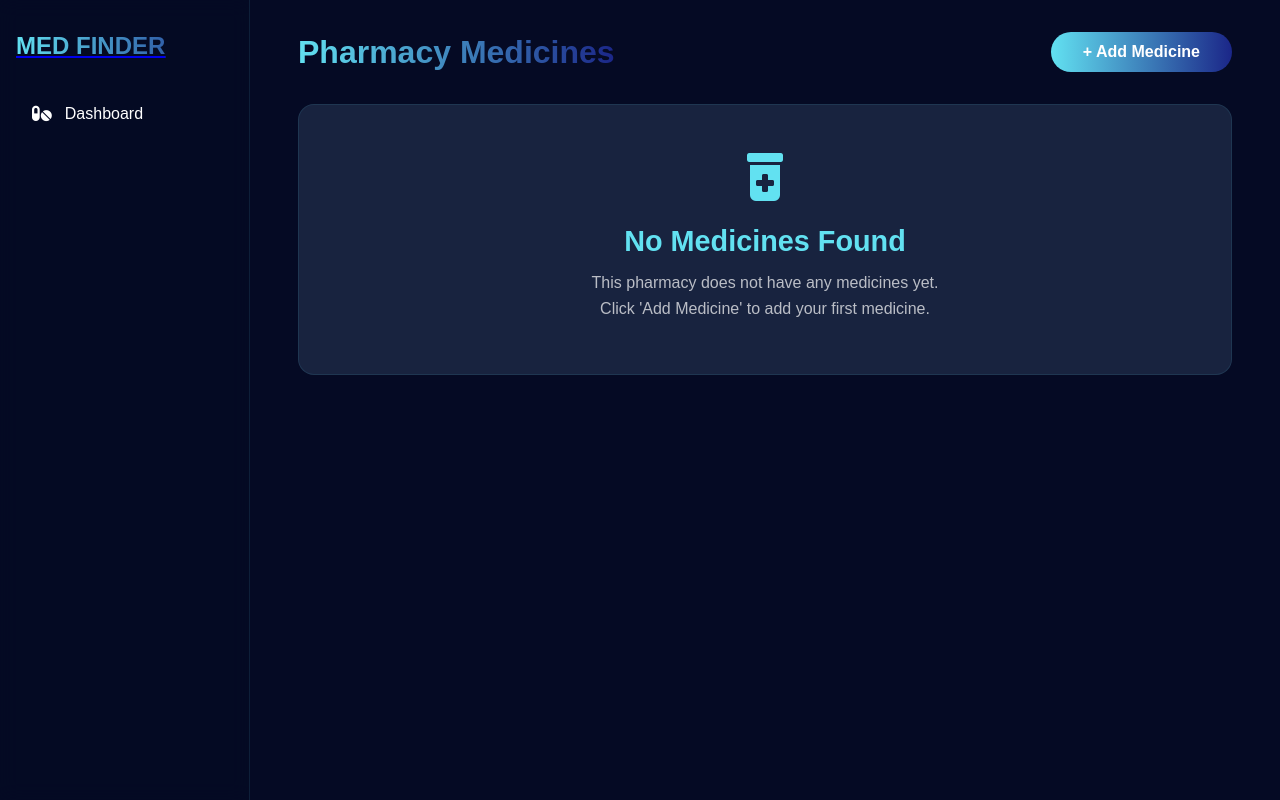
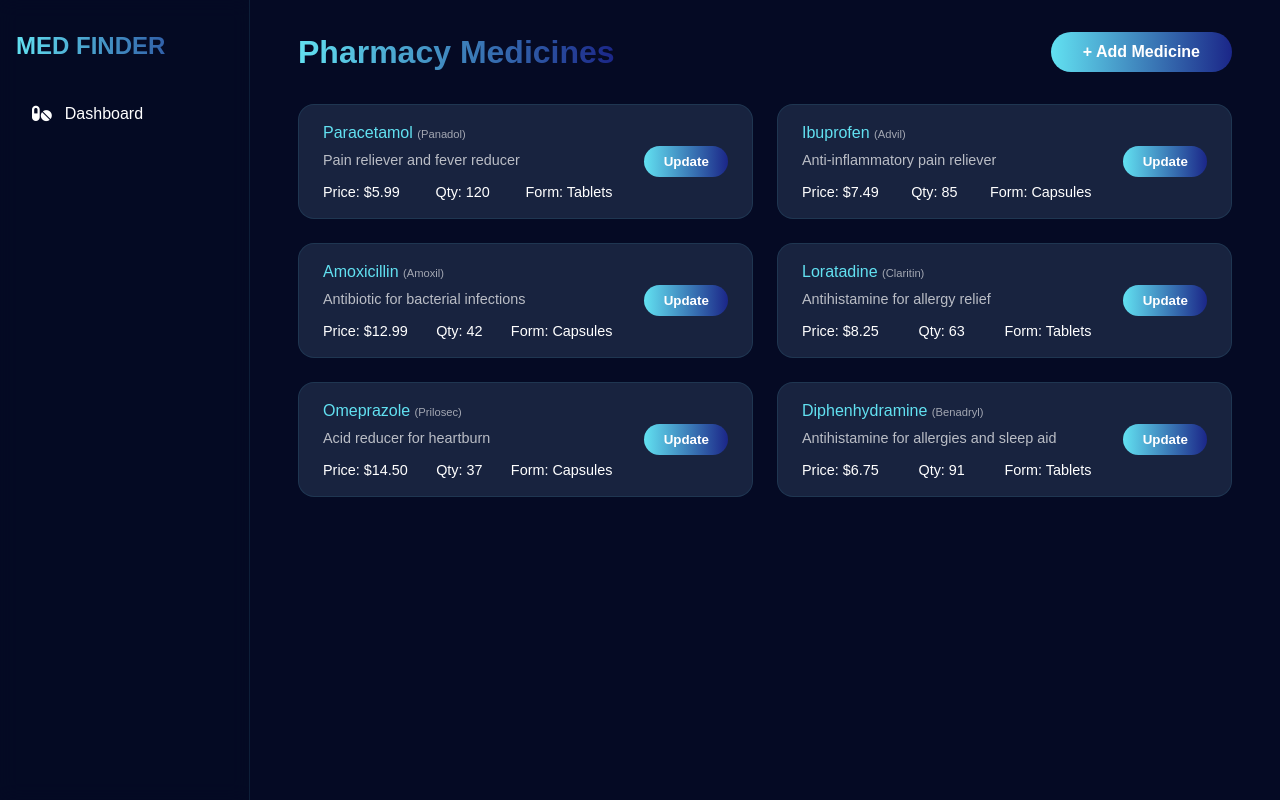
Before and after one commit to burademissie/Pharmacy-locator, a PHP site: page /html/Dasbord.html in a window 1280 px wide. Run offline with PHP 8.4, Linux system fonts and the light colour scheme; some web fonts are replaced.

Commit message:
commit before pulling

```diff
--- a/pages/css/Dasbord.css
+++ b/pages/css/Dasbord.css
@@ -185,7 +185,90 @@ body {
     cursor: pointer;
     font-weight: 600;
 }
+.a{
+    text-decoration:none;
+}
+/* Modal Styles */
+.update-modal {
+  position: fixed;
+  top: 0;
+  left: 0;
+  width: 100%;
+  height: 100%;
+  background-color: rgba(0, 0, 0, 0.5);
+  display: flex;
+  justify-content: center;
+  align-items: center;
+  z-index: 1000;
+  opacity: 0;
+  visibility: hidden;
+  transition: all 0.3s ease;
+}
 
+.update-modal.active {
+  opacity: 1;
+  visibility: visible;
+}
+
+.modal-content {
+  background-color: white;
+  padding: 2rem;
+  border-radius: 1rem;
+  width: 90%;
+  max-width: 500px;
+  box-shadow: 0 5px 15px rgba(0, 0, 0, 0.3);
+}
+
+.modal-header {
+  display: flex;
+  justify-content: space-between;
+  align-items: center;
+  margin-bottom: 1.5rem;
+}
+
+.modal-header h3 {
+  margin: 0;
+  color: #333;
+}
+
+.close-modal {
+  background: none;
+  border: none;
+  font-size: 1.5rem;
+  cursor: pointer;
+  color: #666;
+}
+
+.modal-form {
+  display: grid;
+  gap: 1rem;
+}
+
+.modal-form label {
+  display: block;
+  margin-bottom: 0.5rem;
+  font-weight: 500;
+  color: #444;
+}
+
+.modal-form input {
+  width: 100%;
+  padding: 0.75rem;
+  border: 1px solid #ddd;
+  border-radius: 0.5rem;
+  font-size: 1rem;
+}
+
+.save-btn {
+  background: linear-gradient(to right, var(--gradient-start), var(--gradient-end));
+  color: white;
+  border: none;
+  padding: 0.75rem;
+  border-radius: 0.5rem;
+  cursor: pointer;
+  font-weight: 600;
+  margin-top: 1rem;
+}
 /* Responsive Design */
 @media (max-width: 768px) {
     .sidebar {
--- a/pages/html/Dasbord.html
+++ b/pages/html/Dasbord.html
@@ -7,6 +7,7 @@
     <link href="https://fonts.googleapis.com/css2?family=Unbounded:wght@400;500;600;700&display=swap" rel="stylesheet">
     <link rel="stylesheet" href="https://cdnjs.cloudflare.com/ajax/libs/font-awesome/6.0.0/css/all.min.css">
     <link rel="stylesheet" href="../css/Dasbord.css">
+
 </head>
 <body>
     <div class="dashboard-container">
@@ -26,8 +27,9 @@
         <!-- Main Content -->
         <div class="main-content">
             <div style="display: flex; justify-content: space-between; align-items: center; margin-bottom: 2rem;">
-                <h1  class="h1-dash">Pharmacy Medicines</h1>
-                <button id="addMedicineBtn"  class="Addmed-btn">+ Add Medicine</button>
+                <h1 class="h1-dash">Pharmacy Medicines</h1>
+                <a href="../html/Addmed.html">
+                <button id="addMedicineBtn" class="Addmed-btn">+ Add Medicine</button></a>
             </div>
             <!-- Medicines List Section -->
             <div class="results-section" id="medicinesList">
@@ -42,41 +44,9 @@
             </div>
         </div>
     </div>
-<script>
-// Placeholder JS: Replace with AJAX call to fetch pharmacy's medicines
-const medicines = []; // Example: [{name: 'Paracetamol', description: 'Pain reliever', price: 10, quantity: 50}]
+<script src="../js/dashboard.js">
+// Mock data for medicines
 
-function renderMedicines() {
-    const list = document.getElementById('medicinesList');
-    const notFound = document.getElementById('notFoundMessage');
-    list.innerHTML = '';
-    if (medicines.length === 0) {
-        list.style.display = 'none';
-        notFound.style.display = 'block';
-    } else {
-        list.style.display = 'grid';
-        notFound.style.display = 'none';
-        medicines.forEach(med => {
-            const card = document.createElement('div');
-            card.className = 'pharmacy-card';
-            card.innerHTML = `
-                <div style="flex:1">
-                    <div class="pharmacy-name">${med.name}</div>
-                    <div class="pharmacy-description">${med.description}</div>
-                    <div class="pharmacy-details">
-                        <span>Price: $${med.price}</span>
-                        <span>Qty: ${med.quantity}</span>
-                    </div>
-                </div>
-                <button class="update-btn" style="margin-left:2rem; padding:0.5rem 1.2rem; background:linear-gradient(to right, var(--gradient-start), var(--gradient-end)); color:white; border:none; border-radius:1rem; cursor:pointer; font-weight:600;">Update</button>
-            `;
-            list.appendChild(card);
-        });
-    }
-}
-renderMedicines();
-// Add event for Add Medicine button
-// document.getElementById('addMedicineBtn').onclick = function() { ... };
 </script>
 </body>
 </html>
--- a/pages/js/dashboard.js
+++ b/pages/js/dashboard.js
@@ -1,34 +1,189 @@
-// Add active class to current navigation item
-document.addEventListener('DOMContentLoaded', () => {
-    const navItems = document.querySelectorAll('.sidebar-nav li');
+const medicines = [
+  {
+    id: "med001",
+    name: "Paracetamol",
+    description: "Pain reliever and fever reducer",
+    price: 5.99,
+    quantity: 120,
+    brand: "Panadol",
+    form: "Tablets",
+    expiry: "2024-12-31",
+  },
+  {
+    id: "med002",
+    name: "Ibuprofen",
+    description: "Anti-inflammatory pain reliever",
+    price: 7.49,
+    quantity: 85,
+    brand: "Advil",
+    form: "Capsules",
+    expiry: "2025-06-30",
+  },
+  {
+    id: "med003",
+    name: "Amoxicillin",
+    description: "Antibiotic for bacterial infections",
+    price: 12.99,
+    quantity: 42,
+    brand: "Amoxil",
+    form: "Capsules",
+    expiry: "2024-09-15",
+  },
+  {
+    id: "med004",
+    name: "Loratadine",
+    description: "Antihistamine for allergy relief",
+    price: 8.25,
+    quantity: 63,
+    brand: "Claritin",
+    form: "Tablets",
+    expiry: "2025-03-20",
+  },
+  {
+    id: "med005",
+    name: "Omeprazole",
+    description: "Acid reducer for heartburn",
+    price: 14.5,
+    quantity: 37,
+    brand: "Prilosec",
+    form: "Capsules",
+    expiry: "2024-11-30",
+  },
+  {
+    id: "med006",
+    name: "Diphenhydramine",
+    description: "Antihistamine for allergies and sleep aid",
+    price: 6.75,
+    quantity: 91,
+    brand: "Benadryl",
+    form: "Tablets",
+    expiry: "2025-01-15",
+  },
+];
 
-    navItems.forEach(item => {
-        item.addEventListener('click', () => {
-            // Remove active class from all items
-            navItems.forEach(nav => nav.classList.remove('active'));
-            // Add active class to clicked item
-            item.classList.add('active');
-        });
+
+
+function renderMedicines() {
+  const list = document.getElementById("medicinesList");
+  const notFound = document.getElementById("notFoundMessage");
+  list.innerHTML = "";
+
+  if (medicines.length === 0) {
+    list.style.display = "none";
+    notFound.style.display = "block";
+  } else {
+    list.style.display = "grid";
+    notFound.style.display = "none";
+
+    medicines.forEach((med) => {
+      const card = document.createElement("div");
+      card.className = "pharmacy-card";
+      card.innerHTML = `
+        <div style="flex:1; min-width:0;">
+          <div class="pharmacy-name" style="font-size:1rem; white-space:nowrap; overflow:hidden; text-overflow:ellipsis;">
+            ${
+              med.name
+            } <span style="font-size:0.7rem; color:rgba(255,255,255,0.6)">(${
+        med.brand
+      })</span>
+          </div>
+          <div class="pharmacy-description" style="white-space:nowrap; overflow:hidden; text-overflow:ellipsis;">
+            ${med.description}
+          </div>
+          <div class="pharmacy-details">
+            <span>Price: $${med.price.toFixed(2)}</span>
+            <span>Qty: ${med.quantity}</span>
+            <span>Form: ${med.form}</span>
+          </div>
+        </div>
+        <button class="update-btn" data-medicine-id="${med.id}">Update</button>
+      `;
+      list.appendChild(card);
     });
 
-    // Animate stats numbers on page load
-    const statsValues = document.querySelectorAll('.stats-value');
-    statsValues.forEach(stat => {
-        const finalValue = stat.textContent;
-        let startValue = 0;
-        const duration = 2000; // Animation duration in milliseconds
-        const interval = 50; // Update interval in milliseconds
-        const steps = duration / interval;
-        const increment = parseInt(finalValue) / steps;
+    // Add event listeners to all update buttons
+    document.querySelectorAll(".update-btn").forEach((button) => {
+      button.addEventListener("click", function () {
+        const medId = this.getAttribute("data-medicine-id");
+        openUpdateModal(medId);
+      });
+    });
+  }
+}
 
-        const counter = setInterval(() => {
-            startValue += increment;
-            if (startValue >= parseInt(finalValue)) {
-                stat.textContent = finalValue;
-                clearInterval(counter);
-            } else {
-                stat.textContent = Math.floor(startValue) + '+';
-            }
-        }, interval);
-    });
-});
+function openUpdateModal(medId) {
+  const medicine = medicines.find((m) => m.id === medId);
+
+  const modal = document.createElement("div");
+  modal.className = "update-modal";
+  modal.innerHTML = `
+    <div class="modal-content">
+      <div class="modal-header">
+        <h3>Update ${medicine.name}</h3>
+        <button class="close-modal">&times;</button>
+      </div>
+      <form class="modal-form" id="updateForm">
+        <div>
+          <label for="price">Price ($)</label>
+          <input type="number" id="price" step="0.01" value="${medicine.price}" required>
+        </div>
+        <div>
+          <label for="quantity">Quantity</label>
+          <input type="number" id="quantity" value="${medicine.quantity}" required>
+        </div>
+        <div>
+          <label for="expiry">Expiry Date</label>
+          <input type="date" id="expiry" value="${medicine.expiry}" required>
+        </div>
+        <button type="submit" class="save-btn">Save Changes</button>
+      </form>
+    </div>
+  `;
+
+  document.body.appendChild(modal);
+
+  // Show modal
+  setTimeout(() => modal.classList.add("active"), 10);
+
+  // Close modal when clicking X or outside
+  modal.querySelector(".close-modal").addEventListener("click", closeModal);
+  modal.addEventListener("click", (e) => {
+    if (e.target === modal) closeModal();
+  });
+
+  // Handle form submission
+  modal.querySelector("#updateForm").addEventListener("submit", (e) => {
+    e.preventDefault();
+    updateMedicine(medId);
+  });
+
+  function closeModal() {
+    modal.classList.remove("active");
+    setTimeout(() => modal.remove(), 300);
+  }
+
+  function updateMedicine(id) {
+    const form = document.getElementById("updateForm");
+    const medIndex = medicines.findIndex((m) => m.id === id);
+
+    medicines[medIndex] = {
+      ...medicines[medIndex],
+      price: parseFloat(form.querySelector("#price").value),
+      quantity: parseInt(form.querySelector("#quantity").value),
+      expiry: form.querySelector("#expiry").value,
+    };
+
+    closeModal();
+    renderMedicines(); // Refresh the list
+
+    // In a real app, you would send data to your backend here:
+    // fetch(`/api/medicines/${id}`, {
+    //   method: 'PUT',
+    //   body: JSON.stringify(updatedData),
+    //   headers: { 'Content-Type': 'application/json' }
+    // })
+  }
+}
+
+// Initialize the page
+document.addEventListener("DOMContentLoaded", renderMedicines);
--- a/pages/php/db.php
+++ b/pages/php/db.php
@@ -9,7 +9,7 @@ $port = 3307;
 $conn = new mysqli($servername,$username,$password,$database,$port);
 
 if($conn->connect_error){
-    die("❌ Connection failed: " . $conn->connect_error);
+    die(" Connection failed: " . $conn->connect_error);
 }
 
 ?>
```
Also changed, not shown: pages/php/Dashboard.php (deleted).
